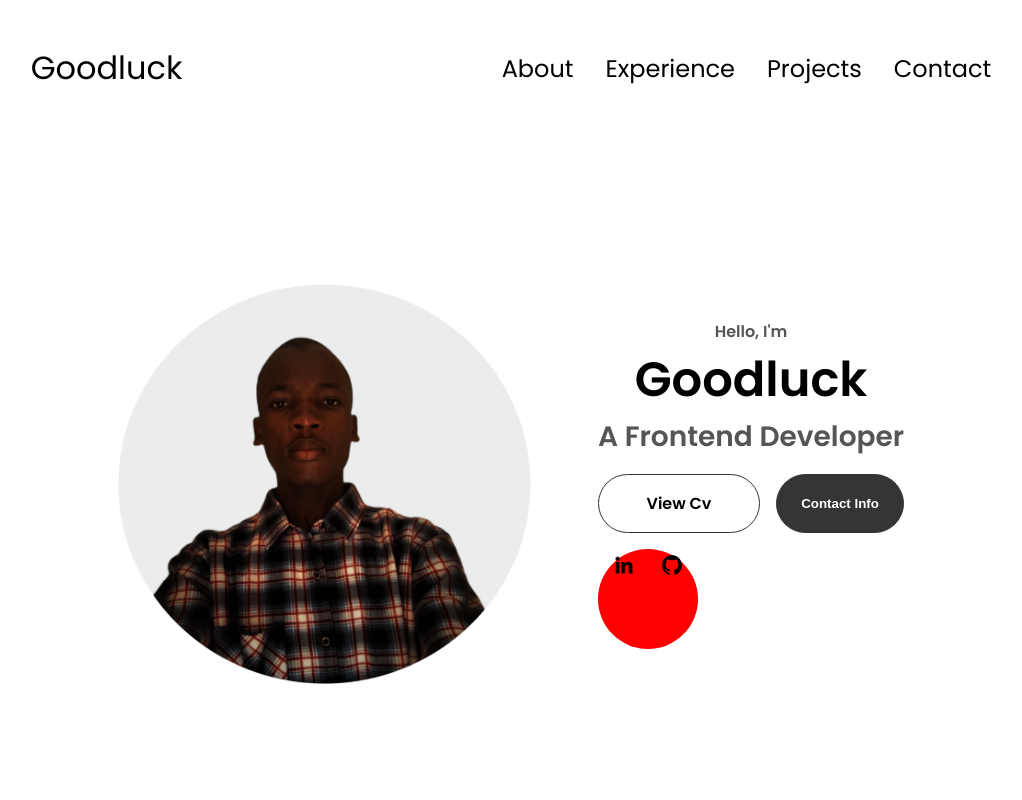
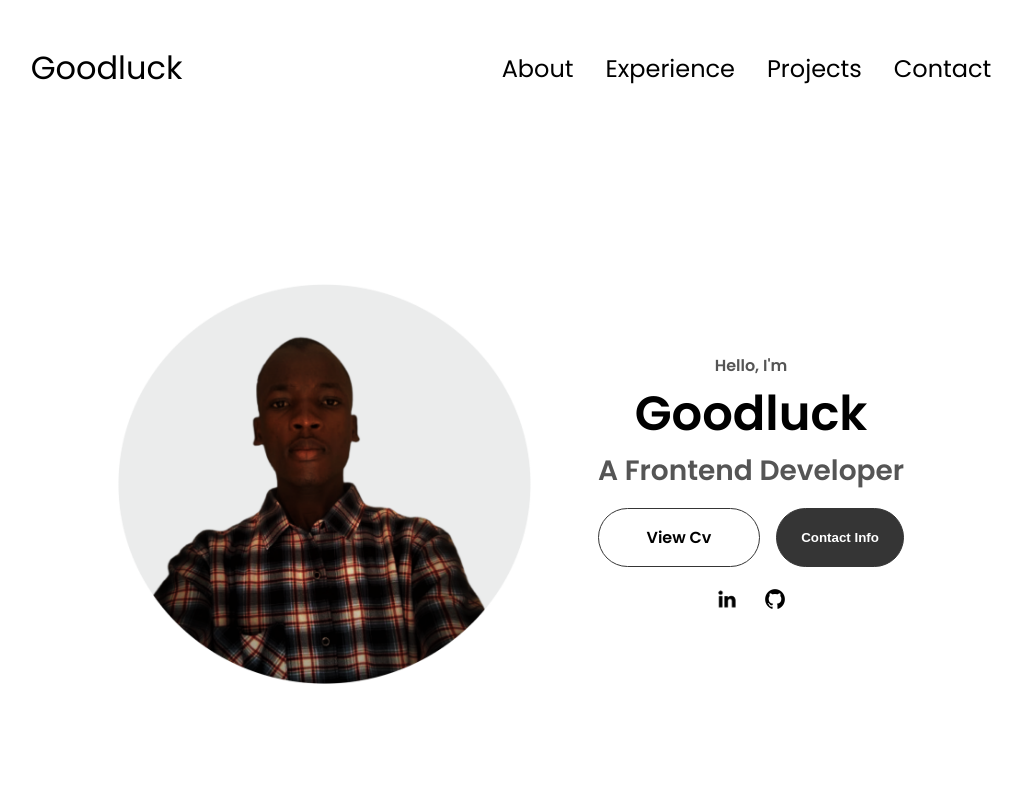
Before and after one commit to Benjamin-Goodluck/Portfolio-website, a plain HTML site: page index.html in a window 1280 px wide. Shown: the top 800 px of the page, without its empty margins (129-1151 px from the left). Drawn offline with Linux system fonts and the light colour scheme.

Commit message:
Update index.html
i removed some html code

```diff
--- a/index.html
+++ b/index.html
@@ -50,7 +50,7 @@
             Contact Info
           </button>
         </div>
-        <div  class="social-media-icon"
+        <div  "
  id="socials-container">
 
           <img
```
